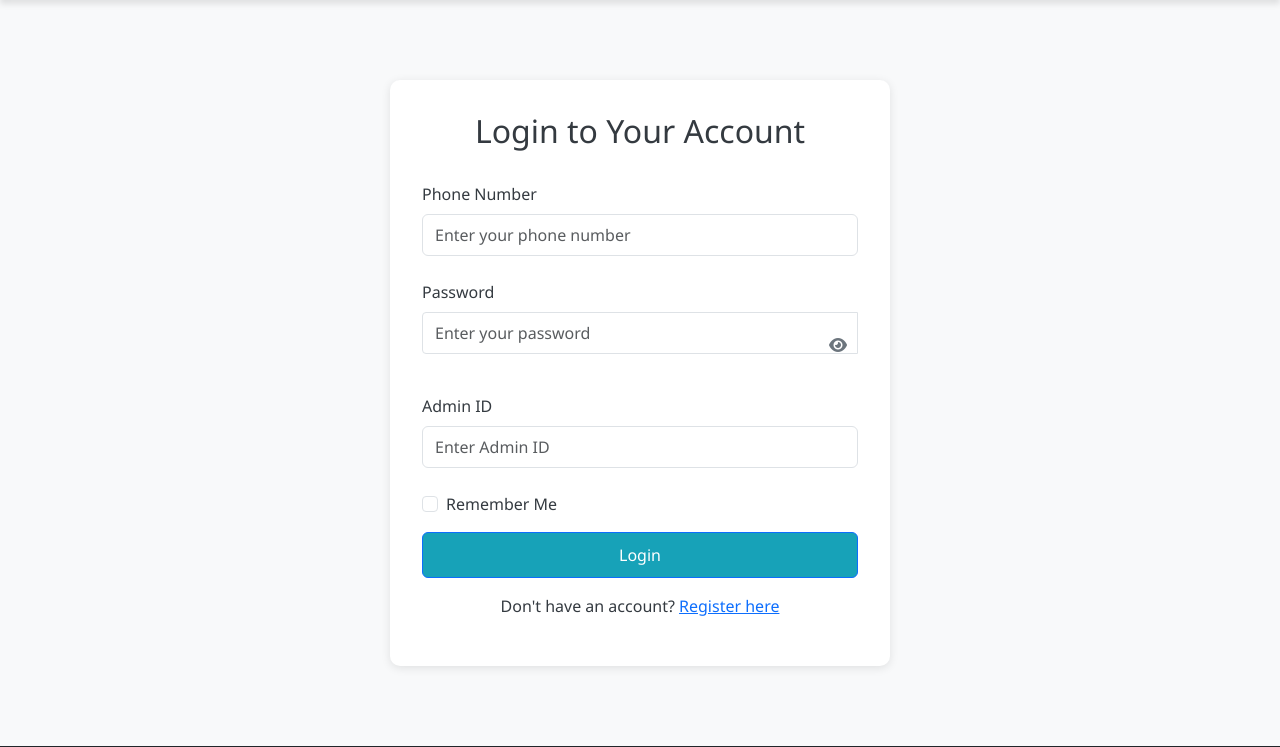
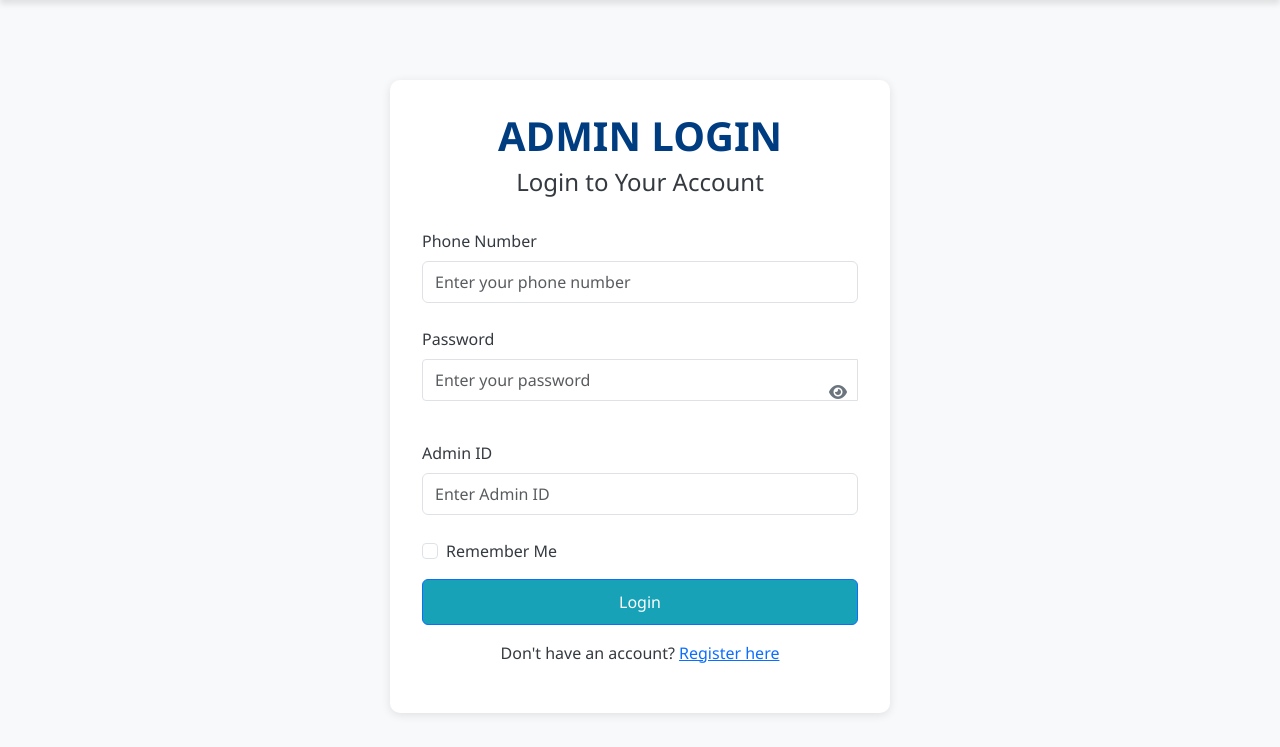
Before and after one commit to sureshpaudel1948/MeroVote---Online-Voting-System, a PHP site: page /php/admin_login.php in a window 1280 px wide. Shown: the part 71-818 px from the top of the page. Run offline with PHP 8.4, Linux system fonts and the light colour scheme; some libraries are stand-ins or nearby versions.

Commit message:
Voter and Admin Login Styled

```diff
--- a/MeroVote/css/styles.css
+++ b/MeroVote/css/styles.css
@@ -55,6 +55,8 @@ body {
     border: none;
     outline: none;
 }
+
+
 
 /* Jumbotron */
 .jumbotron {
@@ -212,7 +214,7 @@ footer a:hover {
     /* Prevents interference with modal z-index */
 }
 
-.login-container h2 {
+.login-container h4 {
     text-align: center;
     margin-bottom: 2rem;
 }
--- a/MeroVote/php/admin_login.php
+++ b/MeroVote/php/admin_login.php
@@ -99,7 +99,8 @@ ob_end_flush();
     </header>
 
     <main class="login-container">
-        <h2>Login to Your Account</h2>
+    <h1 style="font-weight:bold; color: #003d80; text-align: center;">ADMIN LOGIN</h1>
+        <h4 style="text-align: center;">Login to Your Account</h4>
 
         <!-- Display error message if login failed -->
         <?php if ($error_message): ?>
```
Also changed, not shown: MeroVote/php/voter_login.php (+3 -4 lines), MeroVote/php/candidates_photos/1737868136_Kundan.jpg (added), MeroVote/php/candidates_photos/1737868152_Ravi.jpg (added), MeroVote/php/candidates_photos/1737868223_Sabin.jpg (added), MeroVote/php/candidates_photos/1737868267_Hari_Kumar_Shrestha.jpg (added).
